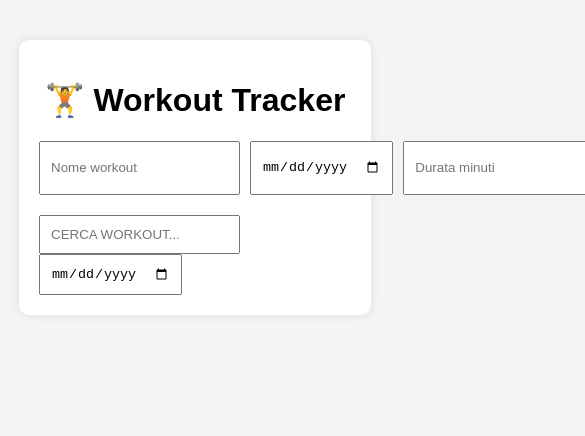
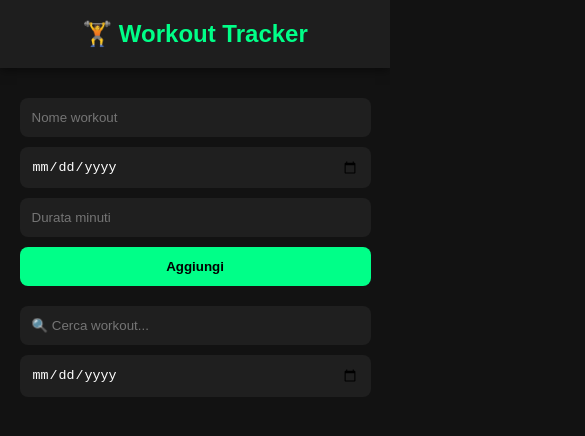
Before and after one commit to AlessandroPiazza300/workout-tracker, a website: page client/index.html in a window 390 px wide. Shown: the top 436 px of the page, 585 px wide, since content can reach past the window. Drawn offline with Linux system fonts and the light colour scheme; no server answers.

Commit message:
aggiornamento interfaccia con untente design scuro

```diff
--- a/client/index.html
+++ b/client/index.html
@@ -12,29 +12,46 @@
 
 <body>
 
+    <!-- NAVBAR -->
+    <nav class="navbar">
+        <h1>🏋️ Workout Tracker</h1>
+    </nav>
+
     <div class="container">
-
-        <h1>🏋️ Workout Tracker</h1>
 
         <!-- FORM -->
         <div class="form-container">
 
-            <input type="text" id="name" placeholder="Nome workout">
+            <input
+                type="text"
+                id="name"
+                placeholder="Nome workout"
+            >
 
-            <input type="date" id="date">
+            <input
+                type="date"
+                id="date"
+            >
 
-            <input type="number" id="duration" placeholder="Durata minuti">
+            <input
+                type="number"
+                id="duration"
+                placeholder="Durata minuti"
+            >
 
             <button id="addWorkoutBtn">
-                Aggiungi Workout
+                Aggiungi
             </button>
 
         </div>
 
+        <!-- FILTRI -->
+        <div class="filters">
+
             <input
                 type="text"
                 id="searchInput"
-            placeholder="CERCA WORKOUT..."
+                placeholder="🔍 Cerca workout..."
             >
 
             <input
@@ -42,7 +59,9 @@
                 id="dateFilter"
             >
 
-        <!-- LISTA WORKOUT -->
+        </div>
+
+        <!-- LISTA -->
         <div id="workoutList">
 
         </div>
--- a/client/style.css
+++ b/client/style.css
@@ -1,55 +1,167 @@
+* {
+    margin: 0;
+    padding: 0;
+    box-sizing: border-box;
+}
+
 body {
     font-family: Arial, sans-serif;
-    background-color: #f4f4f4;
 
-    margin: 0;
-    padding: 0;
+    background: #121212;
+
+    color: white;
+
+    min-height: 100vh;
 }
 
-.container {
-    width: 80%;
-    max-width: 800px;
+/* NAVBAR */
 
-    margin: 40px auto;
-
-    background: white;
+.navbar {
+    background: #1e1e1e;
 
     padding: 20px;
 
-    border-radius: 10px;
+    text-align: center;
 
-    box-shadow: 0 0 10px rgba(0,0,0,0.1);
+    box-shadow: 0 2px 10px rgba(0,0,0,0.5);
 }
 
-h1 {
-    text-align: center;
+.navbar h1 {
+    color: #00ff88;
 }
 
-.form-container {
+/* CONTAINER */
+
+.container {
+    width: 90%;
+    max-width: 1000px;
+
+    margin: 30px auto;
+}
+
+/* FORM */
+
+.form-container,
+.filters {
     display: flex;
+
     gap: 10px;
 
     margin-bottom: 20px;
+
+    flex-wrap: wrap;
 }
 
 input {
     flex: 1;
 
-    padding: 10px;
+    padding: 12px;
+
+    border: none;
+
+    border-radius: 8px;
+
+    background: #1f1f1f;
+
+    color: white;
 }
 
+input:focus {
+    outline: 2px solid #00ff88;
+}
+
+/* BUTTON */
+
 button {
-    padding: 10px 20px;
+    padding: 12px 20px;
+
+    border: none;
+
+    border-radius: 8px;
 
     cursor: pointer;
+
+    transition: 0.3s;
+
+    font-weight: bold;
 }
 
+/* ADD BUTTON */
+
+#addWorkoutBtn {
+    background: #00ff88;
+
+    color: black;
+}
+
+#addWorkoutBtn:hover {
+    opacity: 0.8;
+}
+
+/* WORKOUT CARD */
+
 .workout-card {
-    background-color: #eee;
+    background: #1e1e1e;
 
-    padding: 15px;
+    padding: 20px;
 
+    border-radius: 12px;
+
+    margin-bottom: 15px;
+
+    box-shadow: 0 5px 15px rgba(0,0,0,0.4);
+
+    transition: transform 0.2s;
+}
+
+.workout-card:hover {
+    transform: translateY(-3px);
+}
+
+.workout-card h3 {
     margin-bottom: 10px;
 
-    border-radius: 8px;
+    color: #00ff88;
 }
+
+.workout-card p {
+    margin-bottom: 8px;
+}
+
+/* CARD BUTTONS */
+
+.workout-card button {
+    margin-right: 10px;
+
+    margin-top: 10px;
+}
+
+/* EDIT BUTTON */
+
+.workout-card button:first-of-type {
+    background: #3498db;
+
+    color: white;
+}
+
+/* DELETE BUTTON */
+
+.workout-card button:last-of-type {
+    background: #e74c3c;
+
+    color: white;
+}
+
+/* RESPONSIVE */
+
+@media (max-width: 700px) {
+
+    .form-container,
+    .filters {
+        flex-direction: column;
+    }
+
+    button {
+        width: 100%;
+    }
+}
```
Lines whose indentation alone changed are shown as unchanged.
